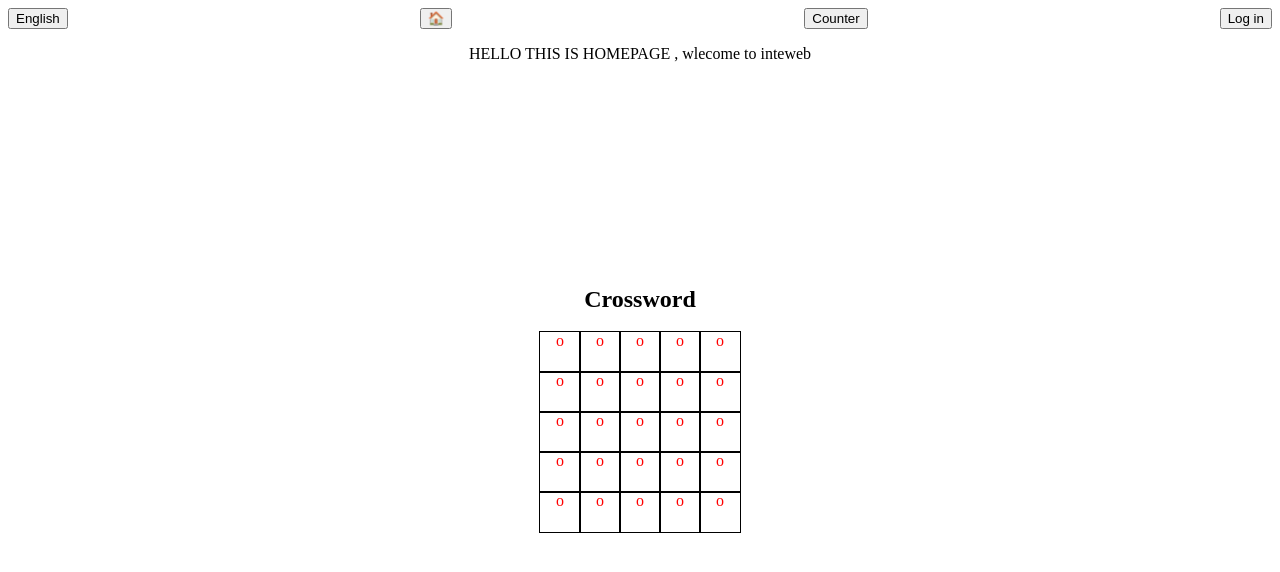
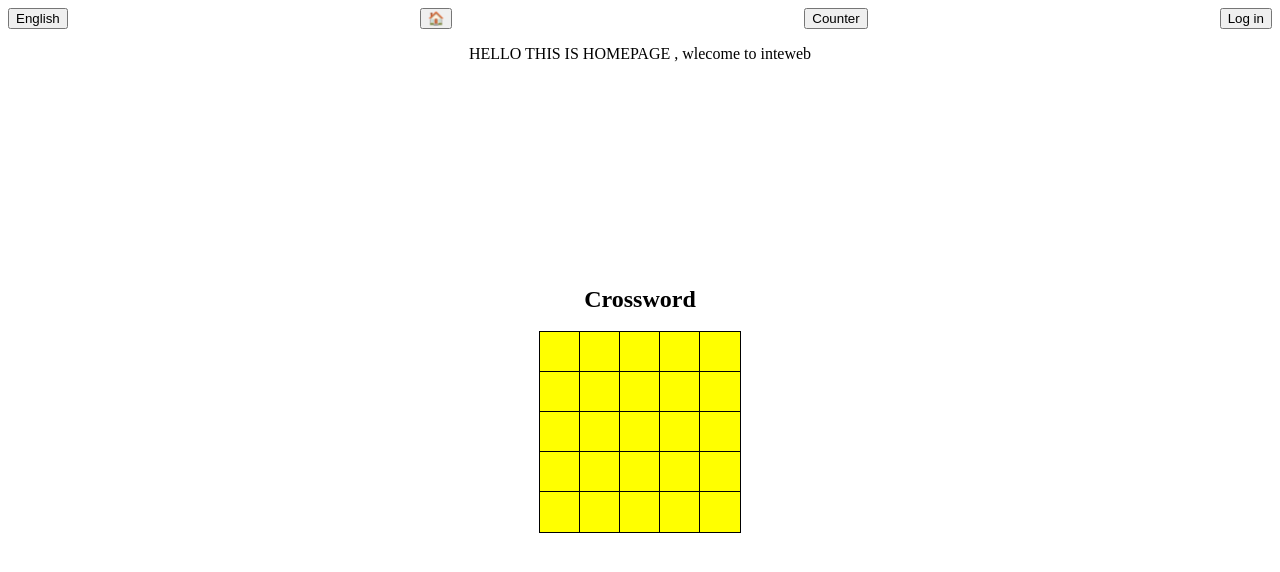
Before and after one commit to chunyukuo88/portfolio2, a React (Create React App) app: page / in a window 1280 px wide. Shown: the top 572 px of the page. Built offline with nearby package versions, Linux system fonts and the light colour scheme.

Commit message:
pravda! It took a while but I figured out that the key to getting the toHaveStyle to pass is to simply avoid CSS entirely and use JavaScript instead.

```diff
--- a/src/features/crossword/Crossword.css
+++ /dev/null
@@ -1,23 +0,0 @@
-.crossword-row {
-    display: flex;
-    flex-direction: row;
-    color: red;
-}
-
-.crossword-square {
-    outline: solid black 1px;
-    width: 40px;
-    height: 40px;
-}
-
-main {
-    height: 80vh;
-}
-
-section {
-    display: flex;
-    flex-direction: column;
-    justify-content: center;
-    align-items: center;
-    height: 100%;
-}
--- a/src/features/crossword/Crossword.jsx
+++ b/src/features/crossword/Crossword.jsx
@@ -1,25 +1,29 @@
 import React from 'react';
-import './Crossword.css';
+import { styles } from './styles.js';
 
 export default function Crossword(){
   const emptyGrid = [
-    ['o','o','o','o','o'],
-    ['o','o','o','o','o'],
-    ['o','o','o','o','o'],
-    ['o','o','o','o','o'],
-    ['o','o','o','o','o'],
+    ['','','','',''],
+    ['','','','',''],
+    ['','','','',''],
+    ['','','','',''],
+    ['','','','',''],
   ];
   const [ grid, setGrid ] = React.useState(emptyGrid);
   return (
-      <main>
-        <section>
-          <h1>Crossword</h1>
+      <main style={styles.main}>
+        <section style={styles.section}>
+          <h1 className={styles.title}>Crossword</h1>
           {
             grid.map((row, outerIndex) => (
-              <div className='crossword-row' key={outerIndex}>
+              <div style={styles.row} key={outerIndex}>
                 {
                   row.map((square, innerIndex) => (
-                    <div key={innerIndex} className='crossword-square'>
+                    <div
+                      key={innerIndex}
+                      data-testid='crossword-square'
+                      style={styles.square}
+                    >
                       {square}
                     </div>
                     )
--- /dev/null
+++ b/src/features/crossword/styles.js
@@ -0,0 +1,26 @@
+export const styles = {
+  row: {
+    display: 'flex',
+    flexDirection: 'row',
+    color: 'red',
+  },
+  square: {
+      backgroundColor: 'yellow',
+      outline: 'solid black 1px',
+      width: '40px',
+      height: '40px',
+  },
+  main: {
+      height: '80vh',
+  },
+  title: {
+      color: 'red',
+  },
+  section: {
+    display: 'flex',
+    flexDirection: 'column',
+    justifyContent: 'center',
+    alignItems: 'center',
+    height: '100%',
+  },
+};
```
Also changed, not shown: webpack.config.js (deleted), 1 other file (tests, documents, lock files or other folders).
